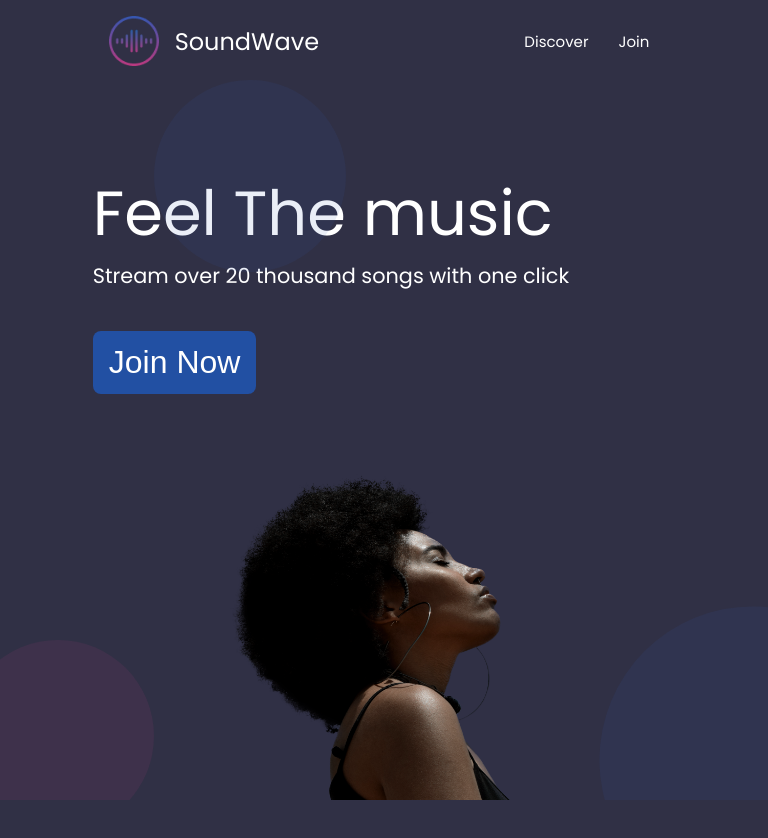
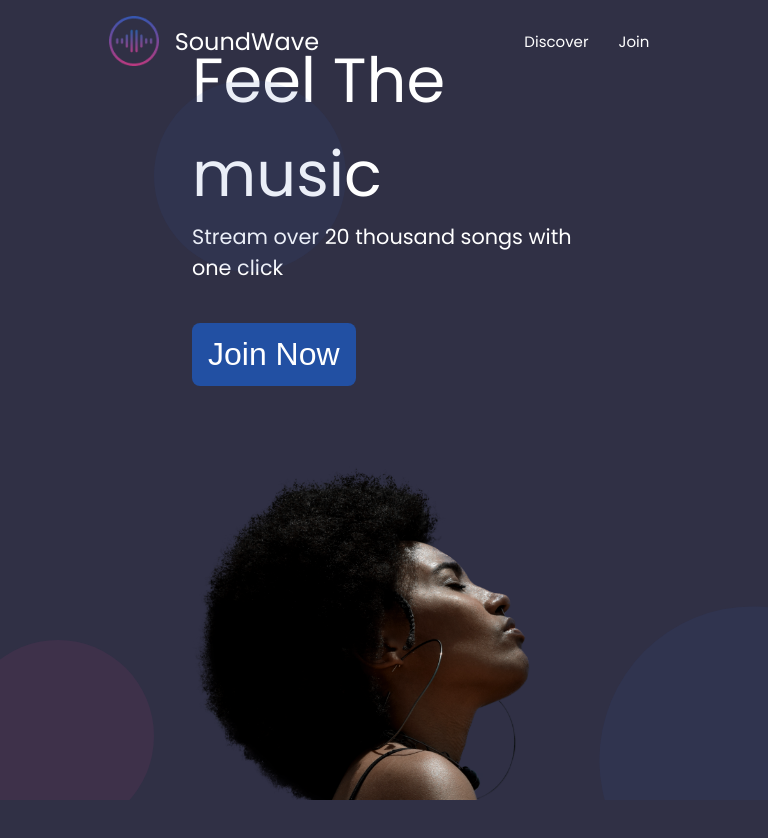
Before and after one commit to EqualWaveStudio/soundwave, a React (Create React App) app: page / in a window 768 px wide. Shown: the top 838 px of the page. After the commit the page ends 800 px from the top, so only its background shows below. Built offline with nearby package versions, Linux system fonts and the light colour scheme.

Commit message:
arreglo responsive distorcion imagen

```diff
--- a/src/Home/MainHome.css
+++ b/src/Home/MainHome.css
@@ -7,7 +7,6 @@ body{
 }
 main{
   width: 100vw;;
-  height: 100vh;
   overflow: hidden;
   margin:0;
 }
@@ -26,6 +25,7 @@ main{
     bottom: 0;
     margin-top: 6.2rem;
     width: 100vw;
+    height: auto;
     position: absolute;
     display: flex;
     justify-content: space-around;
@@ -33,21 +33,21 @@ main{
 }
 
 .photo{
-    width: 40%;
+    width: 40vw;
     display: flex;
     justify-content: center;
 }
 
 .girl-photo{
-    width: 350px;
+    width: 30vw;
     height: auto;
-z-index: 1;
+    z-index: 1;
 }
 
 .main-text{
-    width: 50vw;
+    width: 40vw;
     margin-top: 5rem;
-    padding-right: 8rem;
+
 }
 
 h1{
@@ -93,14 +93,69 @@ font-size: 1.3rem;
 }
 
 
+
+
+@media only screen and (min-width: 768px) and (max-width: 991px){
+
+    .main-content{
+        height: 100vh;
+        padding: 0;
+          flex-direction: column-reverse;
+          overflow: hidden;
+          justify-content: center;
+          align-items: center;
+          margin-bottom: 0;
+          position: fixed;
+          bottom: 0;
+      }
+
+      .main-text{
+          padding: 0;
+          width: 50vw;
+          margin-top: 30vh;
+          margin-bottom: 10vh;
+      }
+
+      h1{
+        font-size: 5rem;
+      }
+
+      p{
+        font-size: 2rem;
+      }
+
+      .girl-photo{
+        width: 50vw;
+        z-index: 1;
+        }
+
+        .pink-cirle{
+            top: 80%;
+            left: -5%;
+        }
+
+        .blue-cirle{
+            top: 10%;
+            left: 20%;
+        }
+
+        .big-blue-cirle{
+            top: calc(100% - 5%);
+            left: 98%;
+        }
+
+}
+
 @media only screen and (max-width: 575px){
 
     .photo{
         display:none;
     }
 
+
     .main-content{
         width: 100%;
+
     }
 
     .main-text{
@@ -128,54 +183,3 @@ font-size: 1.3rem;
         left: 98%;
     }
 }
-
-
-@media only screen and (min-width: 768px) and (max-width: 991px){
-
-    .main-content{
-        height: 100vh;
-        padding: 0;
-          flex-direction: column-reverse;
-          overflow: hidden;
-          justify-content: center;
-          align-items: center;
-          margin-bottom: 0;
-      }
-
-      .main-text{
-          padding: 0 1rem;
-          width: 80vw;
-          margin-top: 30vh;
-          margin-bottom: 10vh;
-      }
-
-      h1{
-        font-size: 5rem;
-      }
-
-      p{
-        font-size: 2rem;
-      }
-
-      .girl-photo{
-        height: 50vh;
-        width: 50vw;
-        z-index: 1;
-        }
-
-        .pink-cirle{
-            top: 80%;
-            left: -5%;
-        }
-
-        .blue-cirle{
-            top: 10%;
-            left: 20%;
-        }
-
-        .big-blue-cirle{
-            top: calc(100% - 5%);
-            left: 98%;
-        }
-
-}
```
